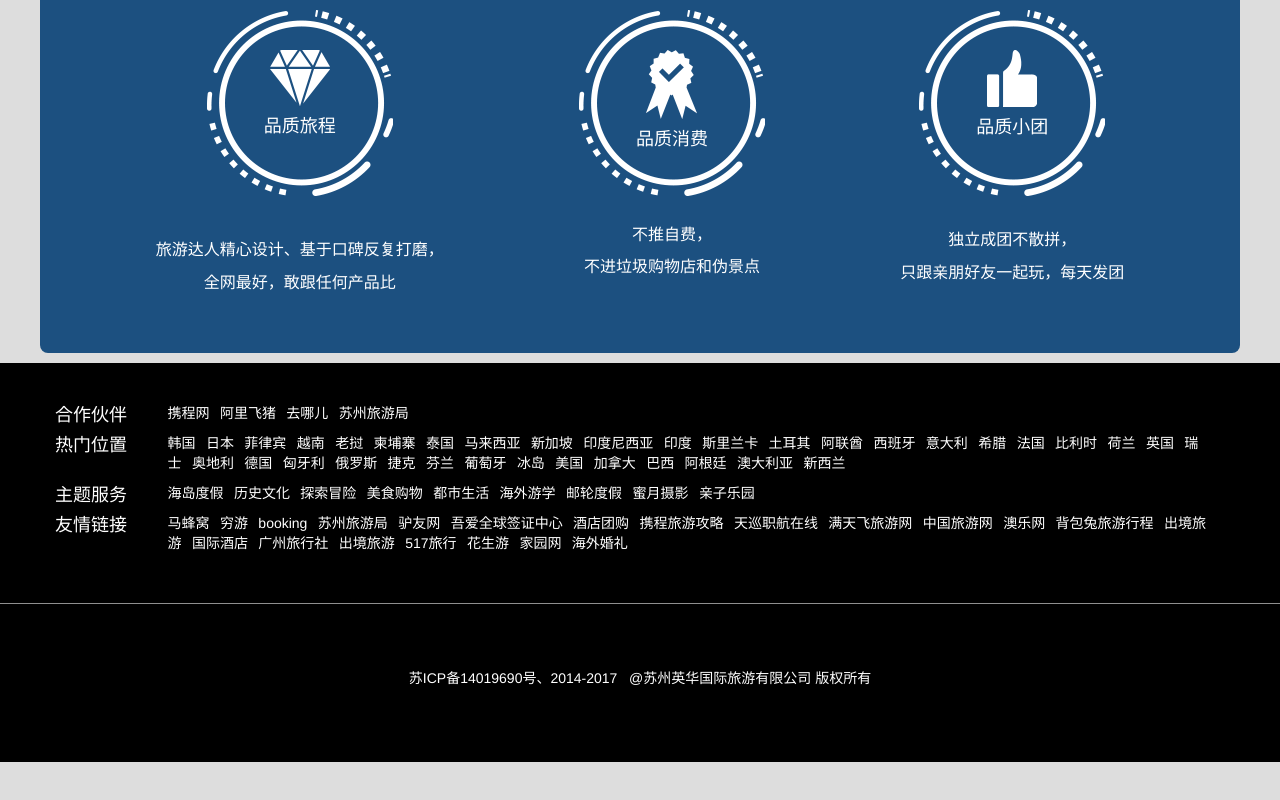
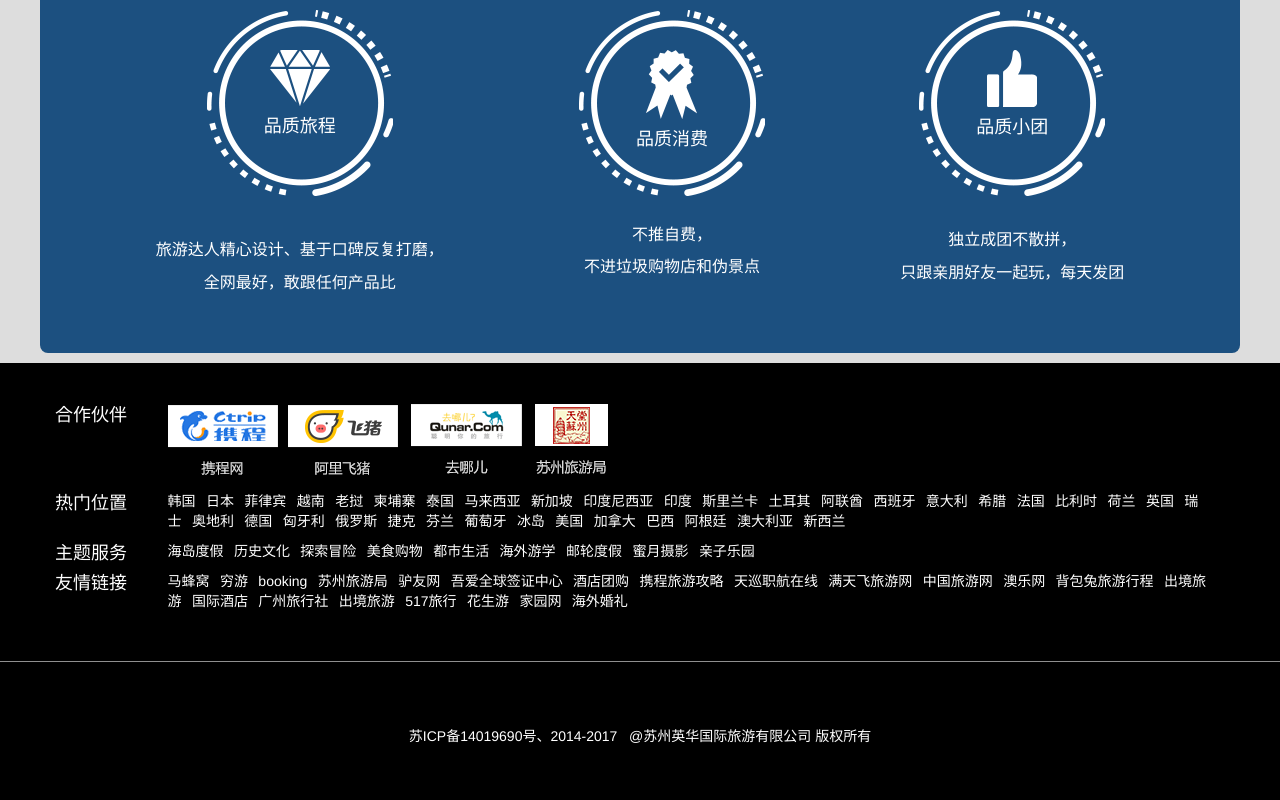
Before and after one commit to lishuangg/h5-course, a plain HTML site: page yinghuayiyou/index.html in a window 1280 px wide. Shown: the part 4423-5223 px from the top of the page. Before the commit the page ends 5185 px from the top, so only its background shows below. Drawn offline with Linux system fonts and the light colour scheme.

Commit message:
2019-6-23

```diff
--- a/yinghuayiyou/index.html
+++ b/yinghuayiyou/index.html
@@ -273,7 +273,7 @@
                     <div class="col-md-1"><span>合作伙伴</span></div>
                     <div class="col-md-11">
                         <ul>
-                            <li><a href="#">携程网</a></li><li><a href="#">阿里飞猪</a></li><li><a href="#">去哪儿</a></li><li><a href="#">苏州旅游局</a></li>
+                            <li><a href="#"><img src="img/01.png" alt=""></a></li><li><a href="#"><img src="img/02.png" alt=""></a></li><li><a href="#"><img src="img/03.png" alt=""></a></li><li><a href="#"><img src="img/04.png" alt=""></a></li>
                         </ul>
                     </div>
                 </div>
```
Also changed, not shown: yinghuayiyou/img/01.png (added), yinghuayiyou/img/02.png (added), yinghuayiyou/img/03.png (added), yinghuayiyou/img/04.png (added).
